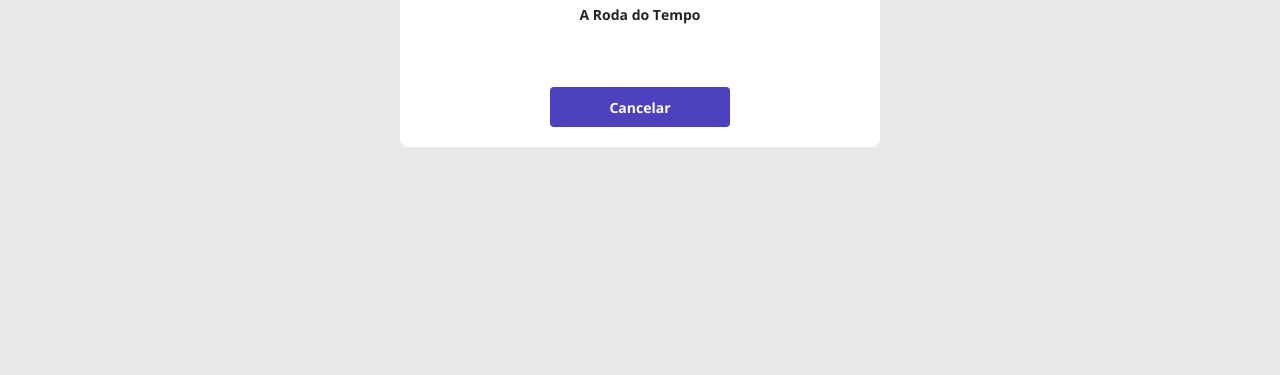
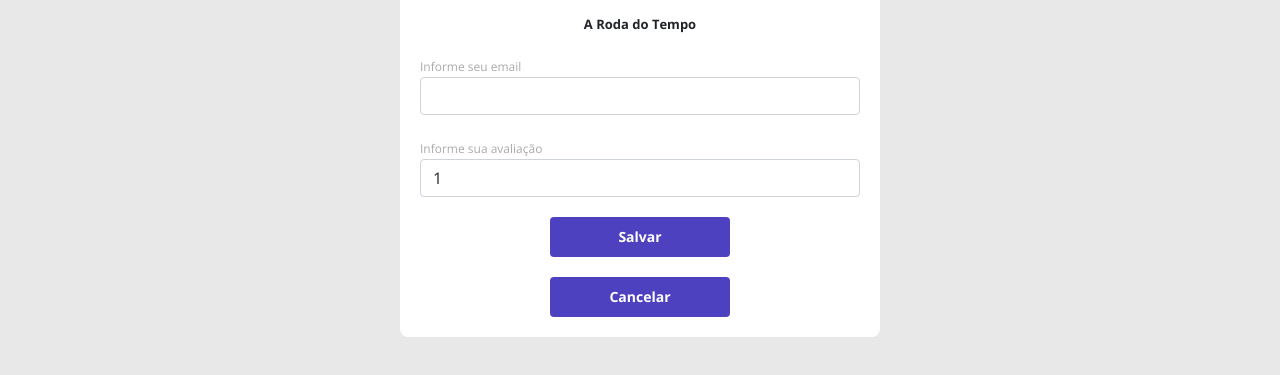
Before and after one commit to RanderVJK/DSMovie, a plain HTML site: page form.html in a window 1280 px wide. Shown: the part 463-838 px from the top of the page. Before the commit the page ends 800 px from the top, so only its background shows below. Drawn offline with nearby package versions, Linux system fonts and the light colour scheme.

Commit message:
Formulário PARTE 2

```diff
--- a/css/style.css
+++ b/css/style.css
@@ -5,6 +5,7 @@
   --text-gray: #4a4a4a;
   --color-primary: #4d41c0;
   --white: #fff;
+  --text-light-gray: #aaa;
 }
 
 * {
@@ -105,6 +106,7 @@ main {
   justify-content: center;
   border-radius: 4px;
   text-decoration: none;
+  border: 0;
 }
 
 /* DSMovie Form */
@@ -114,3 +116,39 @@ main {
   max-width: 480px;
   margin: auto;
 }
+
+.dsmovie-form-description {
+  background-color: var(--white);
+  padding: 20px;
+  display: flex;
+  flex-direction: column;
+  align-items: center;
+  border-radius: 0 0 8px 8px;
+}
+
+.dsmovie-form {
+  width: 100%;
+}
+
+.dsmovie-form-description h3 {
+  font-size: 13px;
+  font-weight: 700;
+  margin-bottom: 20px;
+}
+
+.dsmovie-form-group {
+  margin-bottom: 20px;;
+}
+
+.dsmovie-form-group label {
+  font-size: 12px;
+  color: var(--text-light-gray);
+}
+
+.dsmovie-form-btn-container {
+  height: 100px;
+  display: flex;
+  flex-direction: column;
+  align-items: center;
+  justify-content: space-between;
+}
--- a/form.html
+++ b/form.html
@@ -25,11 +25,32 @@
 				<div class="container">
 
 					<div class="dsmovie-form-container">
-						<div class="dsmovie-card ">
+						<div class="dsmovie-card">
 							<img src="https://www.themoviedb.org/t/p/w533_and_h300_bestv2/1P3QtW1IkivqDrKbbwuR0zCYIf8.jpg" alt="Roda do tempo">
-							<div class="dsmovie-card-description">
+							<div class="dsmovie-form-description">
 								<h3>A Roda do Tempo</h3>
-								<a class="dsmovie-btn" href="index.html">Cancelar</a>
+								<form class="dsmovie-form">
+									<div class="form-group dsmovie-form-group">
+										<label for="email">Informe seu email</label>
+										<input class="form-control" type="email" id="email">
+									</div>
+									<div class="form-group dsmovie-form-group">
+										<label for="score">Informe sua avaliação</label>
+										<select class="form-control" name="score" id="score">
+											<option value="1">1</option>
+											<option value="2">2</option>
+											<option value="3">3</option>
+											<option value="4">4</option>
+											<option value="5">5</option>
+										</select>
+									</div>
+									<div class="dsmovie-form-btn-container">
+										<button class="dsmovie-btn" type="submit">Salvar</button>
+										<a class="dsmovie-btn" href="index.html">Cancelar</a>
+
+									</div>
+								</form>
+
 							</div>
 						</div>
 					</div>
```
